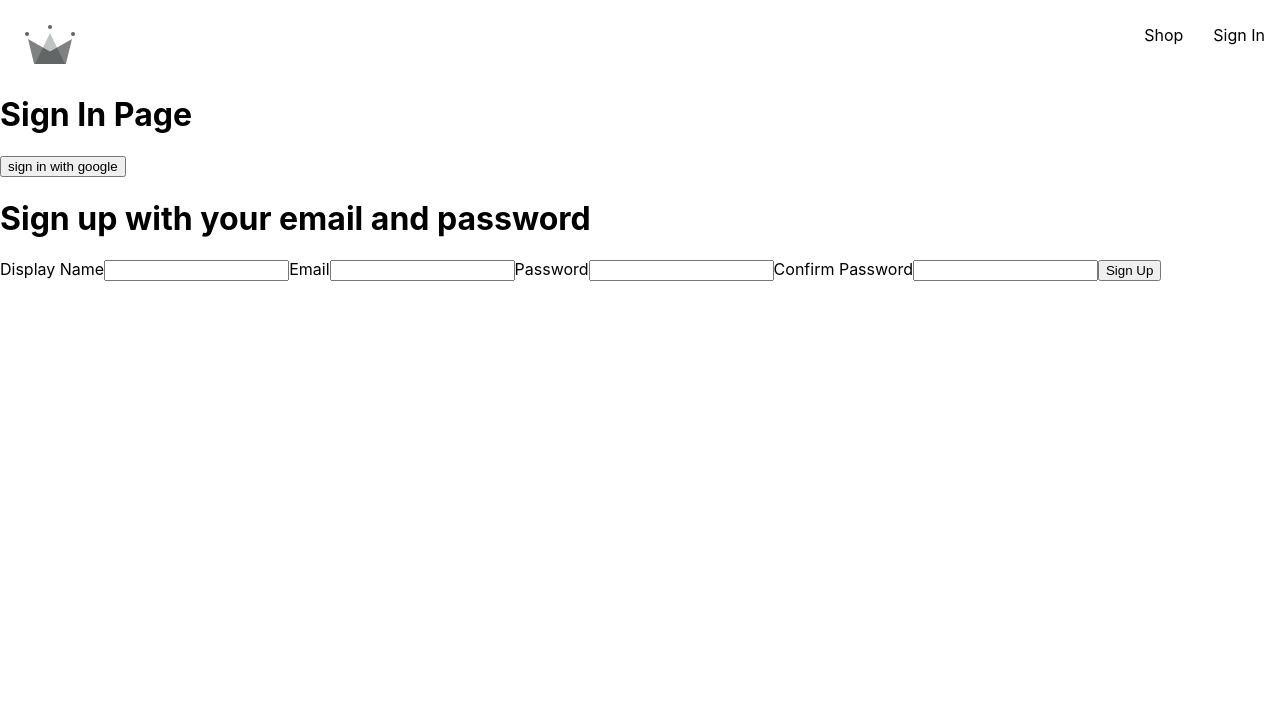
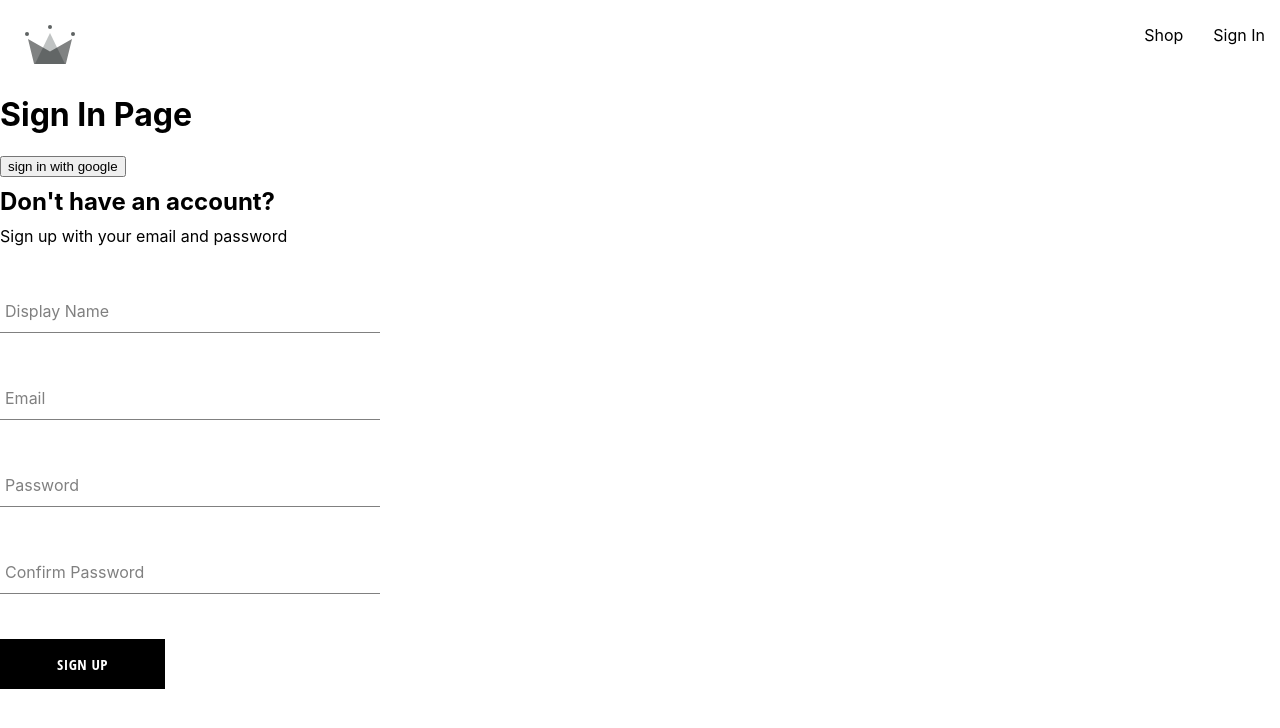
Before and after one commit to Amir-4m/clothes-shop-react, a React (Create React App) app: page /sign-in in a window 1280 px wide. Shown: the top 728 px of the page. Built offline with nearby package versions, Linux system fonts and the light colour scheme.

Commit message:
comp button added

```diff
--- /dev/null
+++ b/src/components/button/button.component.jsx
@@ -0,0 +1,19 @@
+import './button.styles.scss'
+
+const BUTTON_TYPE_CLASSES = {
+    google: 'google-sign-in',
+    inverted: 'inverted'
+}
+
+const Button = ({ children, buttonType, ...otherProps }) => {
+    return (
+        <button
+        className={`button-container ${BUTTON_TYPE_CLASSES[buttonType]}`}
+        {...otherProps}
+        >
+            {children}
+        </button>
+    )
+}
+
+export default Button;
--- /dev/null
+++ b/src/components/button/button.styles.scss
@@ -0,0 +1,46 @@
+.button-container {
+    min-width: 165px;
+    width: auto;
+    height: 50px;
+    letter-spacing: 0.5px;
+    line-height: 50px;
+    padding: 0 35px 0 35px;
+    font-size: 15px;
+    background-color: black;
+    color: white;
+    text-transform: uppercase;
+    font-family: 'Open Sans Condensed';
+    font-weight: bolder;
+    border: none;
+    cursor: pointer;
+    display: flex;
+    justify-content: center;
+
+    &:hover {
+      background-color: white;
+      color: black;
+      border: 1px solid black;
+    }
+
+    &.google-sign-in {
+      background-color: #4285f4;
+      color: white;
+
+      &:hover {
+        background-color: #357ae8;
+        border: none;
+      }
+    }
+
+    &.inverted {
+      background-color: white;
+      color: black;
+      border: 1px solid black;
+
+      &:hover {
+        background-color: black;
+        color: white;
+        border: none;
+      }
+    }
+  }
--- /dev/null
+++ b/src/components/form-input/form-input.component.jsx
@@ -0,0 +1,13 @@
+import './form-input.styles.scss';
+
+const FormInput = ({ label, ...otherProps }) => {
+    return (
+        <div className="group">
+            <input className="form-input" {...otherProps} />
+            <label className={`${otherProps.value.length ? 'shrink' : ''} form-input-label`} htmlFor="">{label}</label>
+        </div>
+
+    )
+}
+
+export default FormInput;
--- /dev/null
+++ b/src/components/form-input/form-input.styles.scss
@@ -0,0 +1,54 @@
+$sub-color: grey;
+$main-color: black;
+
+@mixin shrinkLabel {
+  top: -14px;
+  font-size: 12px;
+  color: $main-color;
+}
+
+.group {
+  position: relative;
+  margin: 45px 0;
+
+  .form-input {
+    background: none;
+    background-color: white;
+    color: $sub-color;
+    font-size: 18px;
+    padding: 10px 10px 10px 5px;
+    display: block;
+    width: 100%;
+    border: none;
+    border-radius: 0;
+    border-bottom: 1px solid $sub-color;
+    margin: 25px 0;
+
+    &:focus {
+      outline: none;
+    }
+
+    &:focus ~ .form-input-label {
+      @include shrinkLabel();
+    }
+  }
+
+  input[type='password'] {
+    letter-spacing: 0.3em;
+  }
+
+  .form-input-label {
+    color: $sub-color;
+    font-size: 16px;
+    font-weight: normal;
+    position: absolute;
+    pointer-events: none;
+    left: 5px;
+    top: 10px;
+    transition: 300ms ease all;
+
+    &.shrink {
+      @include shrinkLabel();
+    }
+  }
+}
--- a/src/components/sing-up-form/sign-up-form.component.jsx
+++ b/src/components/sing-up-form/sign-up-form.component.jsx
@@ -1,5 +1,10 @@
 import { useState } from "react";
 import { createAuthUserWithEmailAndPassword, createUserDocumentFromAuth } from '../../utils/firebase/firebase.utils'
+
+import FormInput from "../form-input/form-input.component";
+import Button from "../button/button.component";
+
+import './sign-up-form.styles.scss';
 
 const defaultFormFields = {
     'displayName': '',
@@ -19,7 +24,7 @@
 
     const handleSubmit = async (event) => {
         event.preventDefault();
-        if (formFields.password != formFields.confirmPassword) return alert('wrong password')
+        if (formFields.password !== formFields.confirmPassword) return alert('wrong password')
         try {
             const { user } = await createAuthUserWithEmailAndPassword(email, password)
             await createUserDocumentFromAuth(
@@ -41,22 +46,15 @@
     };
 
     return (
-        <div>
-            <h1>Sign up with your email and password</h1>
+        <div className="sign-up-container">
+            <h2>Don't have an account?</h2>
+            <span>Sign up with your email and password</span>
             <form onSubmit={handleSubmit}>
-                <label htmlFor="">Display Name</label>
-                <input type='text' required onChange={handleChange} name="displayName" value={displayName}></input>
-
-                <label htmlFor="">Email</label>
-                <input type='email' required onChange={handleChange} name="email" value={email}></input>
-
-                <label htmlFor="">Password</label>
-                <input type='password' required onChange={handleChange} name="password" value={password}></input>
-
-                <label htmlFor="">Confirm Password</label>
-                <input type='password' required onChange={handleChange} name="confirmPassword" value={confirmPassword}></input>
-
-                <button type="submit">Sign Up</button>
+                <FormInput label="Display Name" type='text' required onChange={handleChange} name="displayName" value={displayName}/>
+                <FormInput label="Email" type='email' required onChange={handleChange} name="email" value={email}/>
+                <FormInput label="Password" type='password' required onChange={handleChange} name="password" value={password}/>
+                <FormInput label="Confirm Password" type='password' required onChange={handleChange} name="confirmPassword" value={confirmPassword}/>
+                <Button buttonType='default' type="submit">Sign Up </Button>
             </form>
         </div>
     )
--- /dev/null
+++ b/src/components/sing-up-form/sign-up-form.styles.scss
@@ -0,0 +1,9 @@
+.sign-up-container {
+    display: flex;
+    flex-direction: column;
+    width: 380px;
+
+    h2 {
+        margin: 10px 0;
+    }
+}
```
